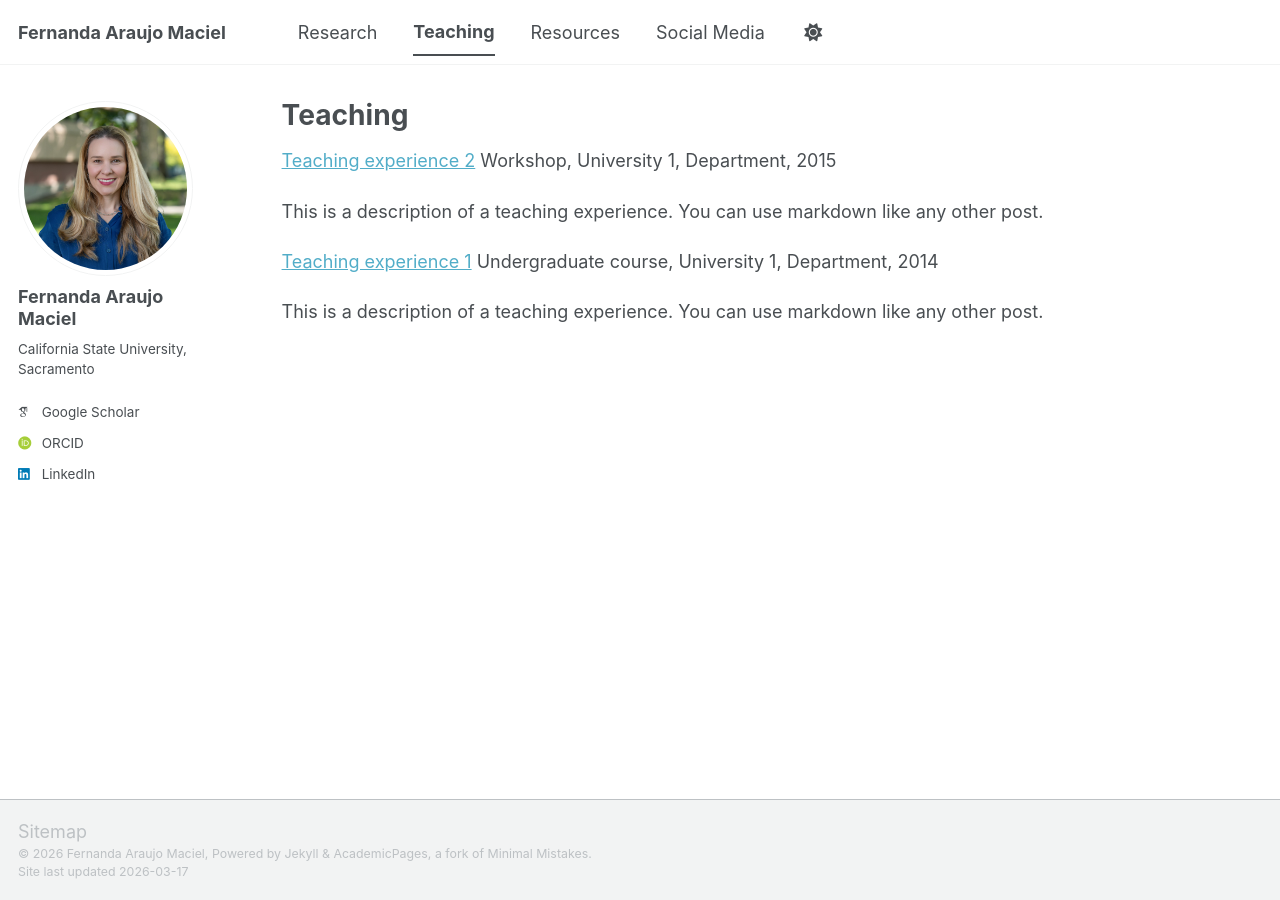
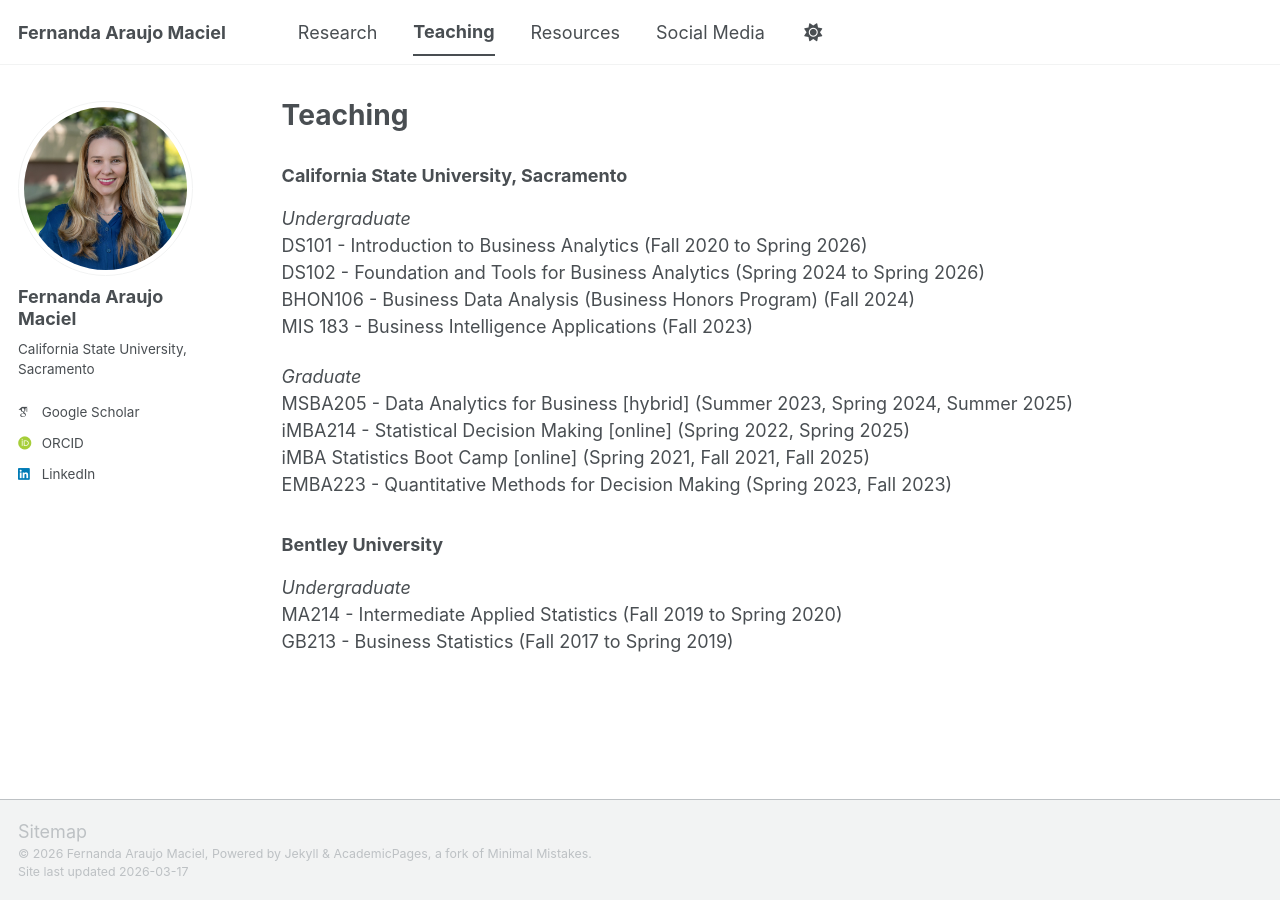
Before and after one commit to proffernandamaciel/proffernandamaciel.github.io, a Jekyll site: the page built from _pages/teaching.md, in a window 1280 px wide. Built offline with Jekyll 4.4.1, drawn with Linux system fonts in a browser that asks for light colours; some web fonts are replaced; a script bundle is joined from its source files by our own code; library files that are not in the unit come from our copies.

Commit message:
Update teaching.md with new teaching experiences
Added teaching experiences for California State University and Bentley University, including course details and formats.

```diff
--- a/_pages/teaching.md
+++ b/_pages/teaching.md
@@ -5,12 +5,22 @@ permalink: /teaching/
 author_profile: true
 ---
 
-[Teaching experience 2](...)
-Workshop, University 1, Department, 2015
+### California State University, Sacramento
 
-This is a description of a teaching experience. You can use markdown like any other post.
+*Undergraduate*
+DS101 - Introduction to Business Analytics (Fall 2020 to Spring 2026)
+DS102 - Foundation and Tools for Business Analytics (Spring 2024 to Spring 2026)
+BHON106 - Business Data Analysis (Business Honors Program) (Fall 2024)
+MIS 183 - Business Intelligence Applications (Fall 2023)
 
-[Teaching experience 1](...)
-Undergraduate course, University 1, Department, 2014
+*Graduate*
+MSBA205 - Data Analytics for Business [hybrid] (Summer 2023, Spring 2024, Summer 2025)
+iMBA214 - Statistical Decision Making [online] (Spring 2022, Spring 2025)
+iMBA Statistics Boot Camp [online] (Spring 2021, Fall 2021, Fall 2025)
+EMBA223 - Quantitative Methods for Decision Making (Spring 2023, Fall 2023)
 
-This is a description of a teaching experience. You can use markdown like any other post.
+### Bentley University
+
+*Undergraduate*
+MA214 - Intermediate Applied Statistics (Fall 2019 to Spring 2020)
+GB213 - Business Statistics (Fall 2017 to Spring 2019)
```
